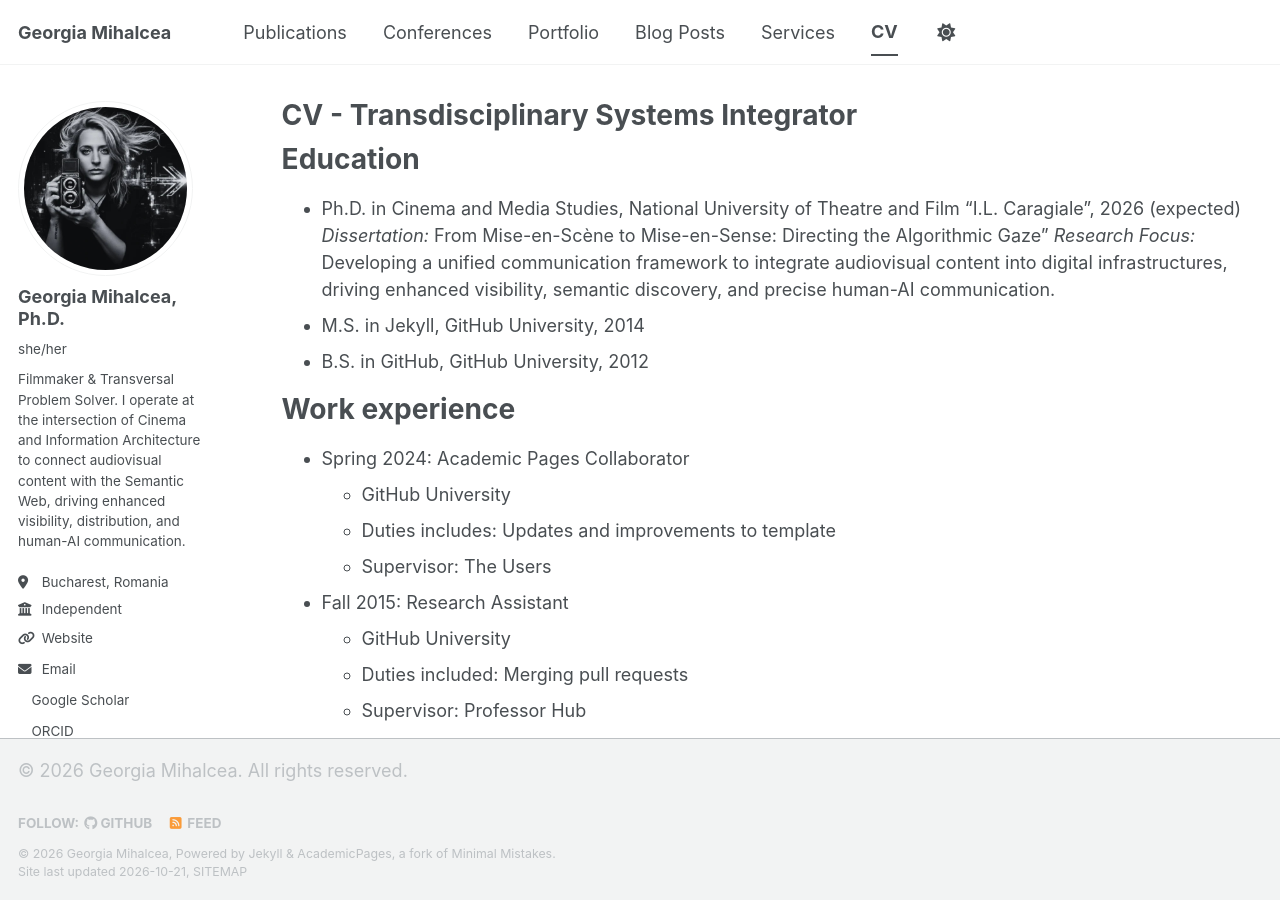
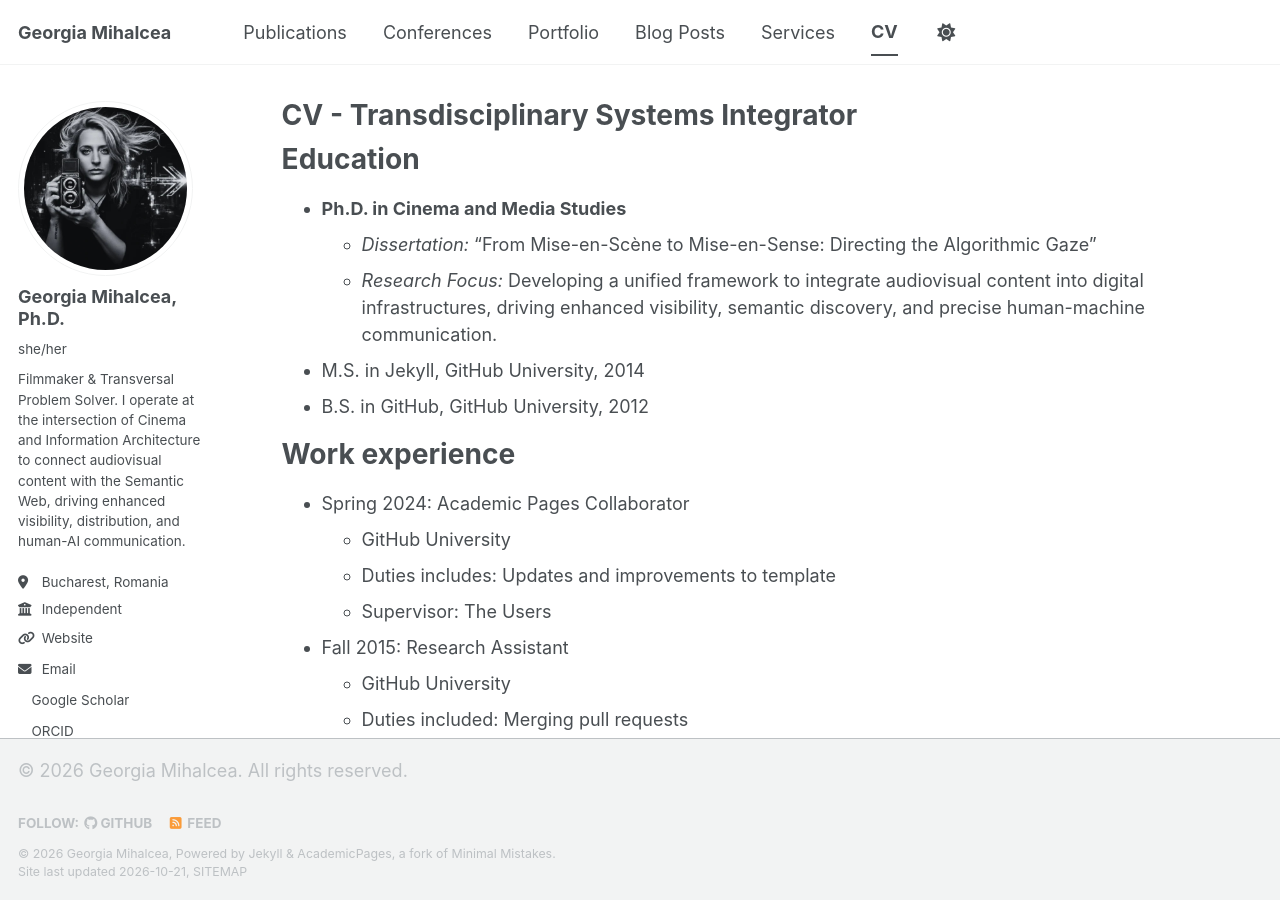
Before and after one commit to GeorgiaMihalcea/georgiamihalcea.github.io, a Jekyll site: the page built from _pages/cv.md, in a window 1280 px wide and 900 px high. Built offline with Jekyll 4.4.1, drawn with Linux system fonts in a browser that asks for light colours; a style sheet for code colours, icons or effects is not loaded.

Commit message:
Revise education details in CV
Reformatted education section for better clarity and structure.

```diff
--- a/_pages/cv.md
+++ b/_pages/cv.md
@@ -6,9 +6,10 @@ author_profile: true
 ---
 Education
 ======
-* Ph.D. in Cinema and Media Studies, National University of Theatre and Film "I.L. Caragiale", 2026 (expected)
-*Dissertation:* From Mise-en-Scène to Mise-en-Sense: Directing the Algorithmic Gaze"
-*Research Focus:* Developing a unified communication framework to integrate audiovisual content into digital infrastructures, driving enhanced visibility, semantic discovery, and precise human-AI communication.
+*   **Ph.D. in Cinema and Media Studies**
+    *   *Dissertation:* "From Mise-en-Scène to Mise-en-Sense: Directing the Algorithmic Gaze"
+    *   *Research Focus:* Developing a unified framework to integrate audiovisual content into digital infrastructures, driving enhanced visibility, semantic discovery, and precise human-machine communication.
+
 * M.S. in Jekyll, GitHub University, 2014
 * B.S. in GitHub, GitHub University, 2012
 
```
